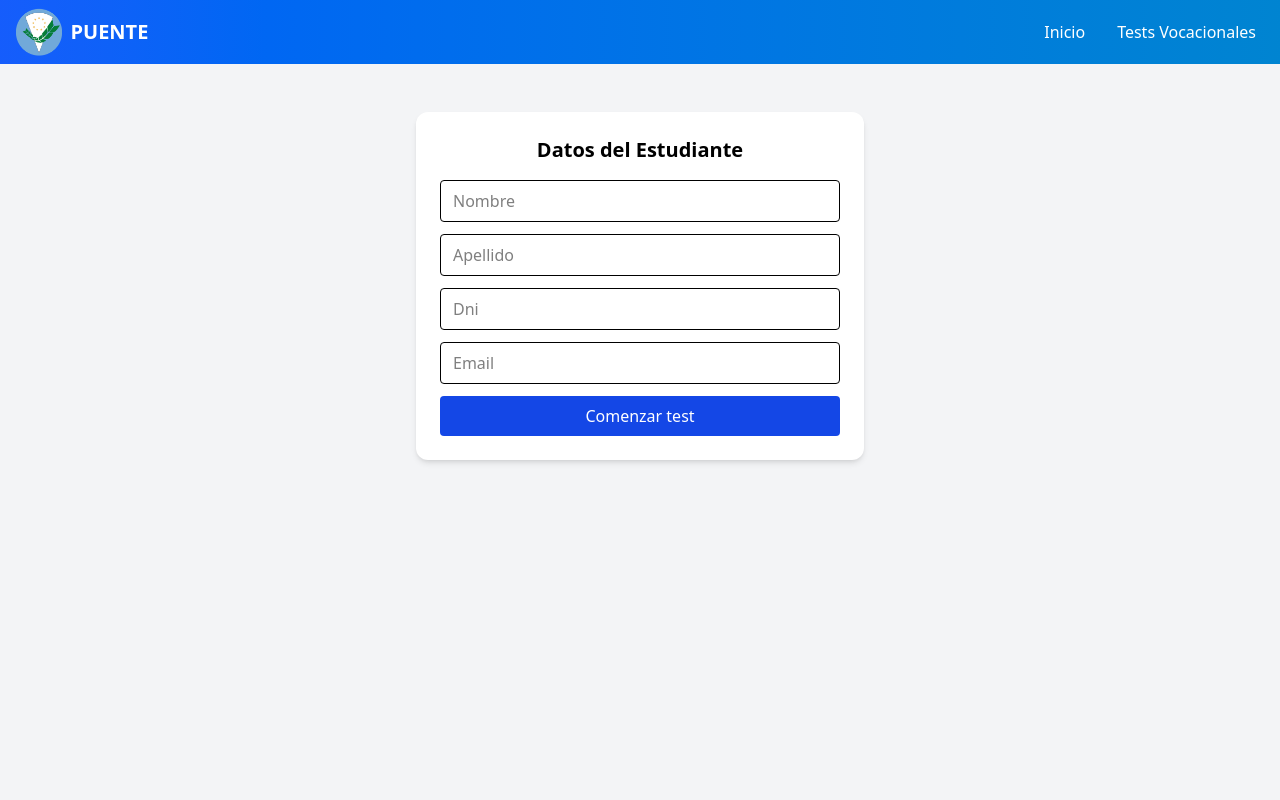
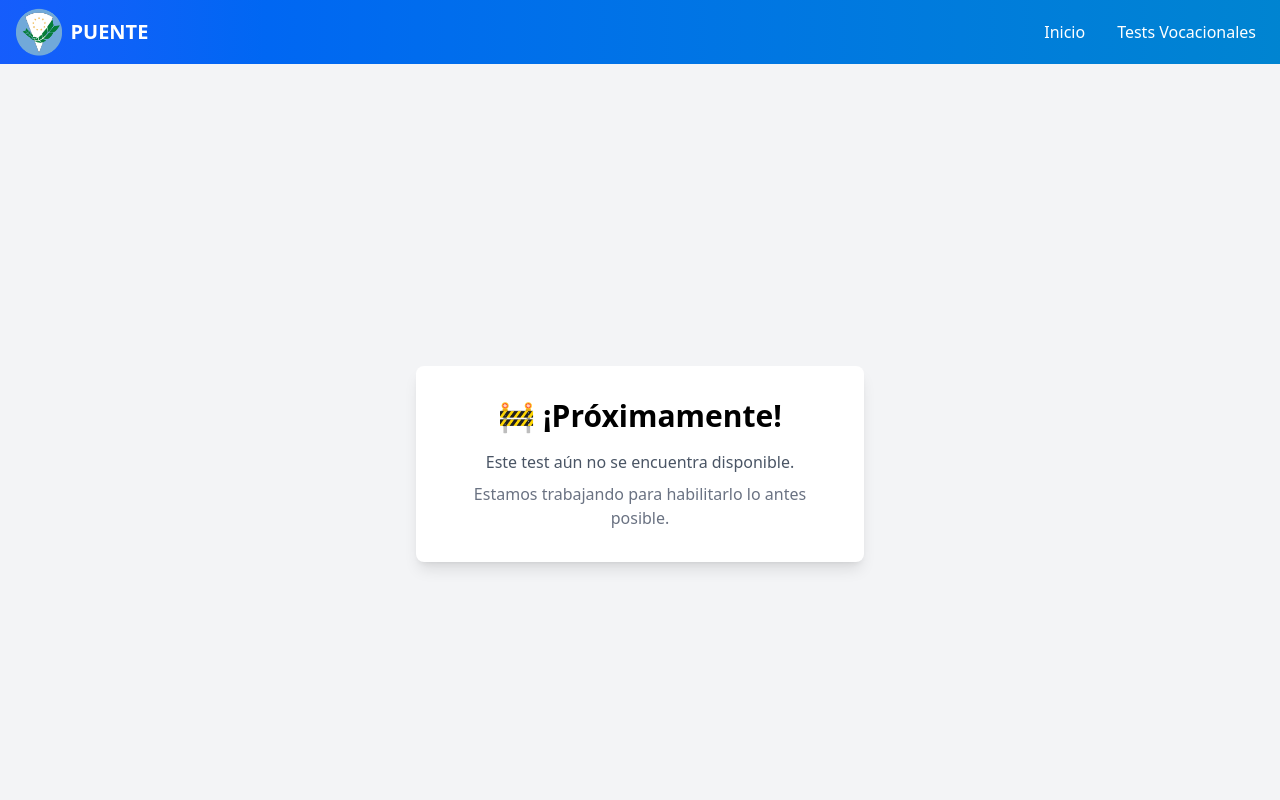
Before and after one commit to fabert-13/puente, a React (Vite) app in the folder frontend_puente-master/: page /testGestionTiempo in a window 1280 px wide. Shown: the top 800 px of the page. Built offline with nearby package versions, Linux system fonts and the light colour scheme.

Commit message:
feat: add Proximamente component and update routes for upcoming tests

```diff
--- a/frontend_puente-master/src/main.jsx
+++ b/frontend_puente-master/src/main.jsx
@@ -12,6 +12,7 @@ import TestHabilidadesCognitivas from './pages/TestHabilidadesCognitivas.jsx';
 import AdminResultadosHabCogni from './pages/AdminHabCogni.jsx';
 import TestOrientacionVocacional from './pages/TestOrientacionVocacional.jsx';
 import ResultadosOV from './pages/AdminOV.jsx';
+import Proximamente from './pages/Proximamente.jsx';
 
 
 ReactDOM.createRoot(document.getElementById('root')).render(
@@ -22,9 +23,9 @@ ReactDOM.createRoot(document.getElementById('root')).render(
           <Route path="/" element={<App />} />
           <Route path="/tests" element={<TestSelector />} />
           <Route path="/testAutoconocimiento" element={<TestAutoconocimiento />} />
-          <Route path="/testGestionTiempo" element={<TestTiempoGestion />} />
-          <Route path="/testHabilidadesCognitivas" element={<TestHabilidadesCognitivas/>} />
-          <Route path="/testOrientacionVocacional" element={<TestOrientacionVocacional/>} />
+          <Route path="/testGestionTiempo" element={<Proximamente />} />
+          <Route path="/testHabilidadesCognitivas" element={<Proximamente />} />
+          <Route path="/testOrientacionVocacional" element={<Proximamente />} />
           <Route path="/admin/resultados" element={<AdminResultados />} />
           <Route path="/admin/resultadosHC" element={<AdminResultadosHabCogni/>} />
           <Route path="/admin/resultadosOV" element={<ResultadosOV/>} />
--- /dev/null
+++ b/frontend_puente-master/src/pages/Proximamente.jsx
@@ -0,0 +1,17 @@
+export default function Proximamente() {
+  return (
+    <div className="min-h-screen flex items-center justify-center bg-gray-100">
+      <div className="bg-white rounded-lg shadow-lg p-8 text-center max-w-md">
+        <h1 className="text-3xl font-bold mb-4">🚧 ¡Próximamente!</h1>
+
+        <p className="text-gray-600">
+          Este test aún no se encuentra disponible.
+        </p>
+
+        <p className="text-gray-500 mt-2">
+          Estamos trabajando para habilitarlo lo antes posible.
+        </p>
+      </div>
+    </div>
+  );
+}
```
